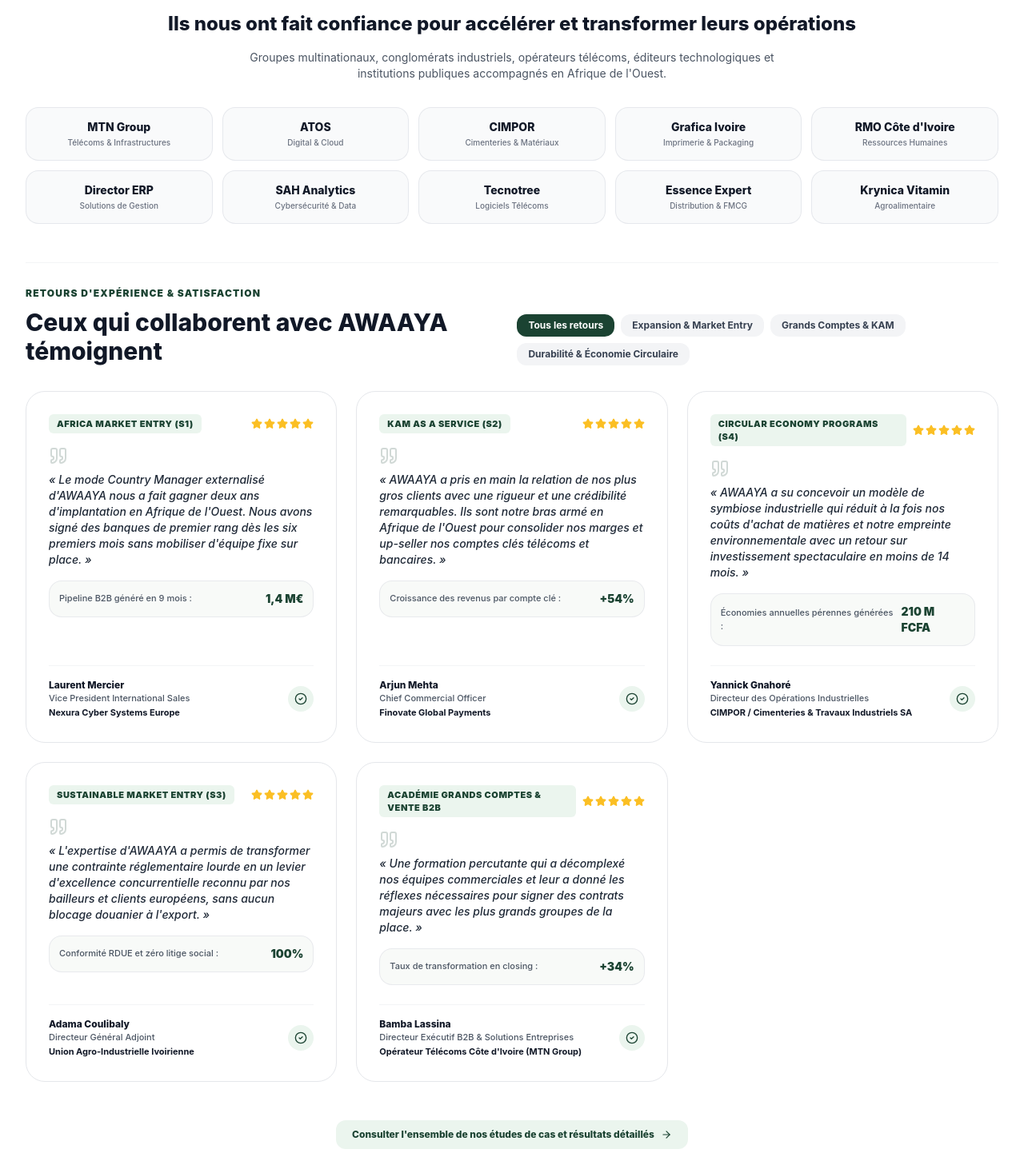
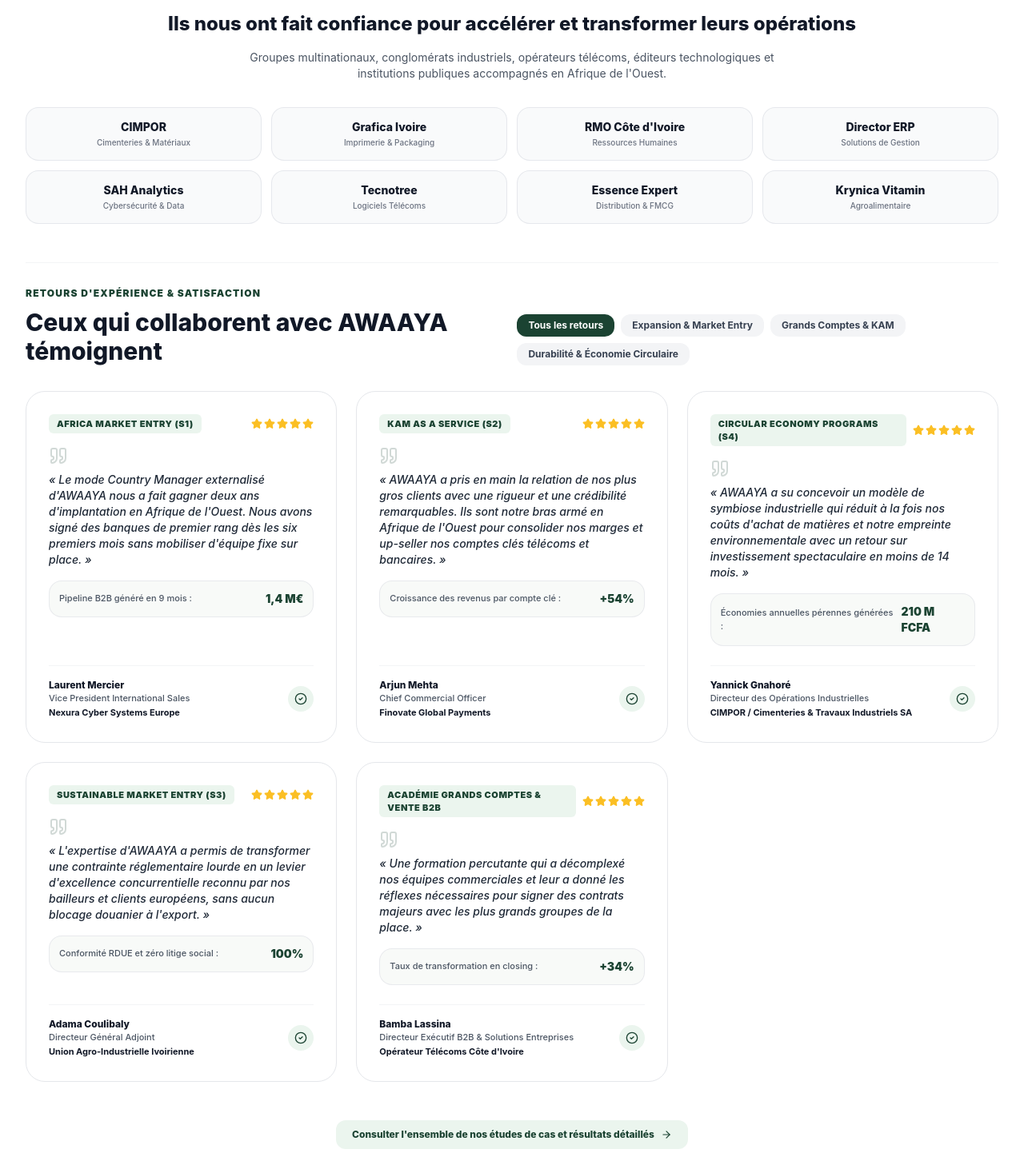
Before and after one commit to cornerstoneros-glitch/awaaya, a Next.js app: page / in a window 1280 px wide. Shown: the part 5183-6650 px from the top of the page at 80% size. Built offline with nearby package versions, Linux system fonts and the light colour scheme.

Commit message:
fix(home): remove MTN Group and ATOS from partner references section

```diff
--- a/src/components/home/ClientTestimonials.tsx
+++ b/src/components/home/ClientTestimonials.tsx
@@ -80,7 +80,7 @@ const TESTIMONIALS: Testimonial[] = [
     id: "telecom",
     author: "Bamba Lassina",
     role: "Directeur Exécutif B2B & Solutions Entreprises",
-    company: "Opérateur Télécoms Côte d'Ivoire (MTN Group)",
+    company: "Opérateur Télécoms Côte d'Ivoire",
     sector: "Télécoms, Cloud & Data",
     category: "KAM",
     categoryLabel: "Académie Grands Comptes & Vente B2B",
@@ -91,8 +91,6 @@ const TESTIMONIALS: Testimonial[] = [
 ];
 
 const CLIENT_PARTNERS = [
-  { name: "MTN Group", sector: "Télécoms & Infrastructures" },
-  { name: "ATOS", sector: "Digital & Cloud" },
   { name: "CIMPOR", sector: "Cimenteries & Matériaux" },
   { name: "Grafica Ivoire", sector: "Imprimerie & Packaging" },
   { name: "RMO Côte d'Ivoire", sector: "Ressources Humaines" },
@@ -141,7 +139,7 @@ export function ClientTestimonials() {
           </p>
 
           {/* Grille des badges entreprises */}
-          <div className="pt-4 grid grid-cols-2 sm:grid-cols-3 md:grid-cols-5 gap-3">
+          <div className="pt-4 grid grid-cols-2 sm:grid-cols-4 gap-3">
             {CLIENT_PARTNERS.map((client, idx) => (
               <div
                 key={idx}
```
